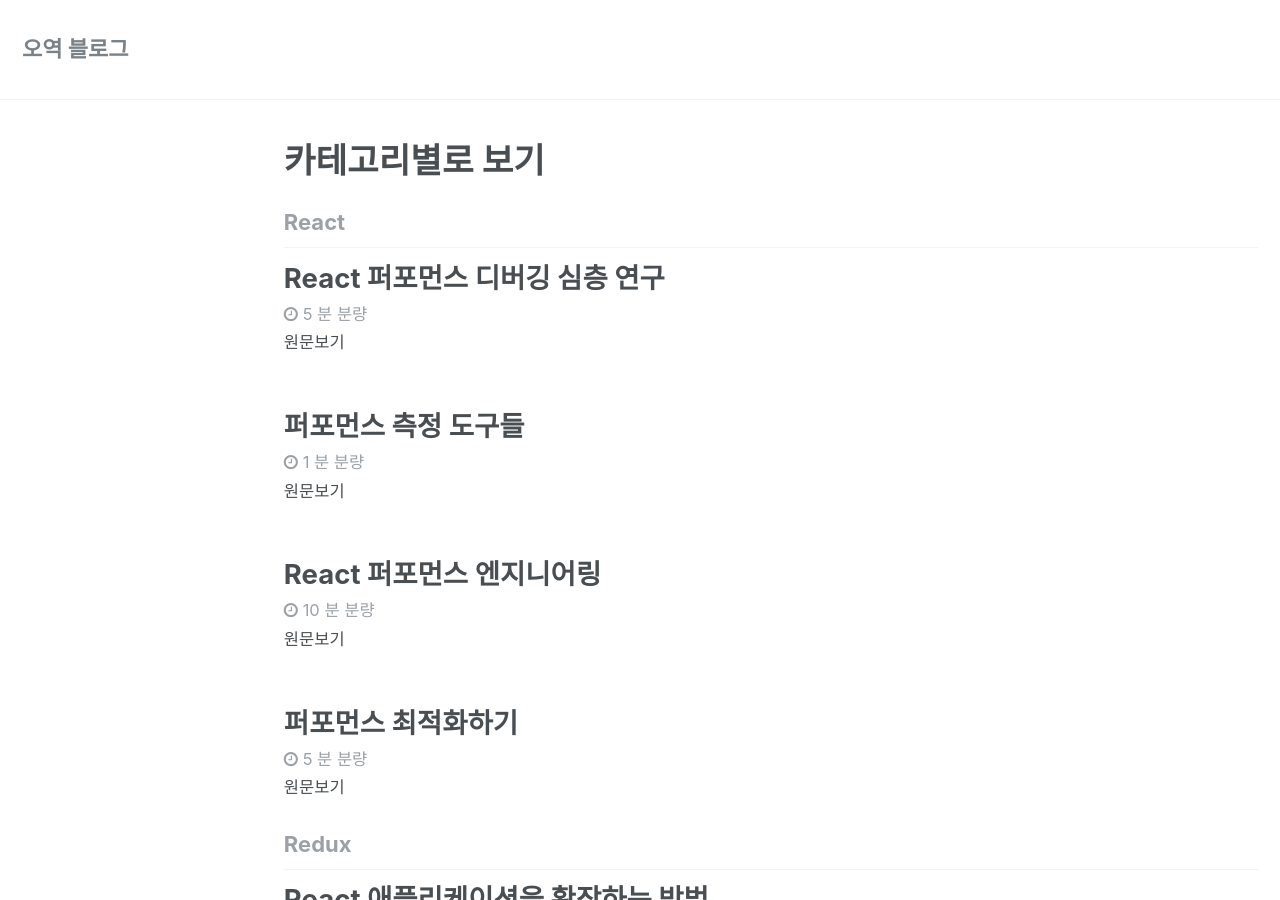
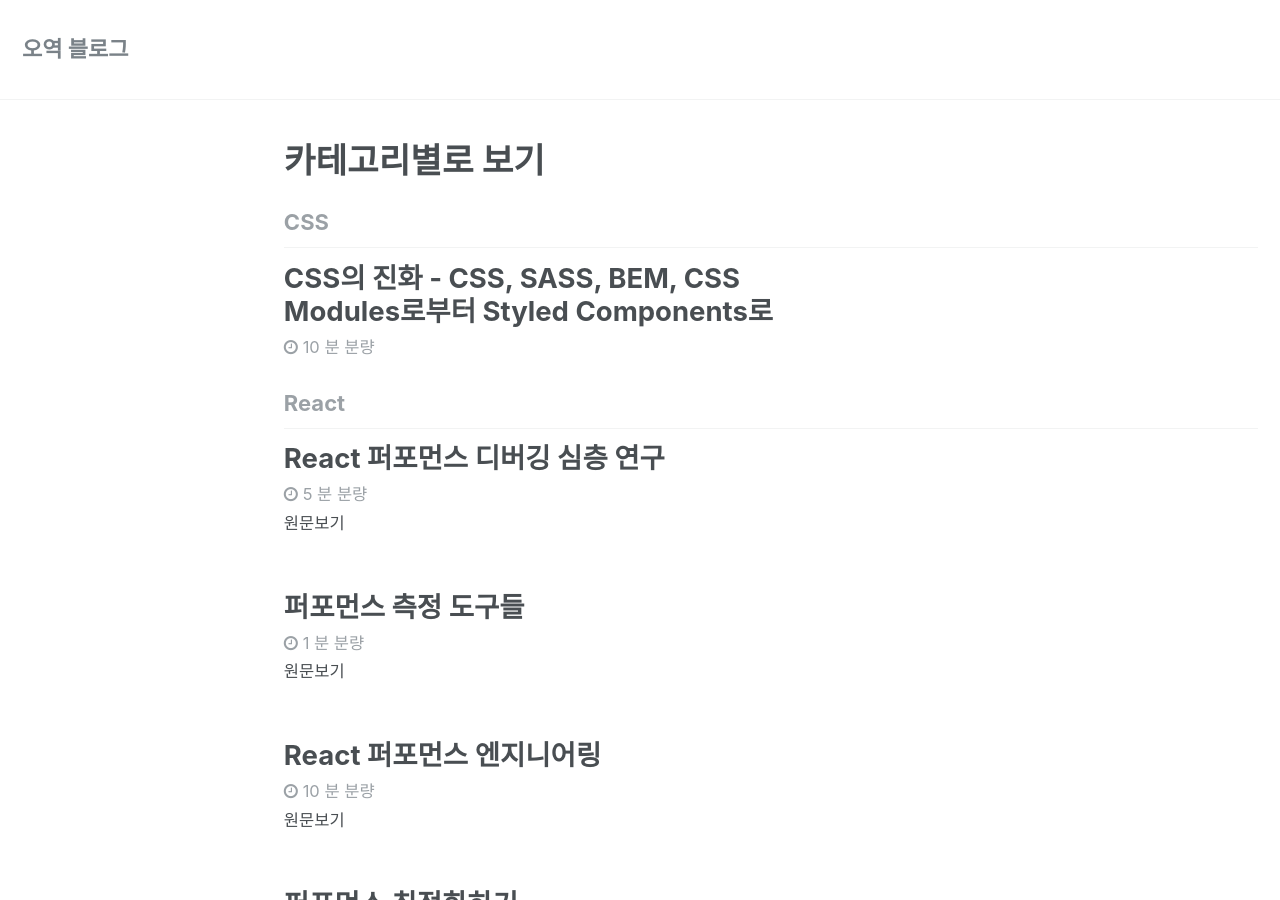
Before and after one commit to orezytivarg/orezytivarg.github.io, a Jekyll site: the page built from _pages/category-archive.html, in a window 1280 px wide and 900 px high. Built offline with Jekyll 4.4.1, drawn with Linux system fonts in a browser that asks for light colours.

Commit message:
fix error cause colon in title

```diff
--- a/_posts/2017-01-12-css-evolution-from-css-sass-bem-css-modules-to-styled-components.md
+++ b/_posts/2017-01-12-css-evolution-from-css-sass-bem-css-modules-to-styled-components.md
@@ -1,13 +1,13 @@
 ---
 id: css-evolution-from-css-sass-bem-css-modules-to-styled-components
-title: CSS의 진화: CSS, SASS, BEM, CSS Modules로부터 Styled Components로
+title: CSS의 진화 - CSS, SASS, BEM, CSS Modules로부터 Styled Components로
 category: CSS
 ---
 ![](https://cdn-images-1.medium.com/max/1000/1*yBxZo9LNEjRaL7eKUBqRSA.png)
 
 [원문보기](https://m.alphasights.com/css-evolution-from-css-sass-bem-css-modules-to-styled-components-d4c1da3a659b#.mcz0jzhui)
 
-# CSS Evolution: From CSS, SASS, BEM, CSS Modules to Styled Components
+# CSS의 진화: CSS, SASS, BEM, CSS Modules로부터 Styled Components로
 
 Since the beginnings of the Internet we’ve always had the need to style our websites, CSS has been around forever and has evolved at its own pace over the years, this article will take you through it.
 
```
